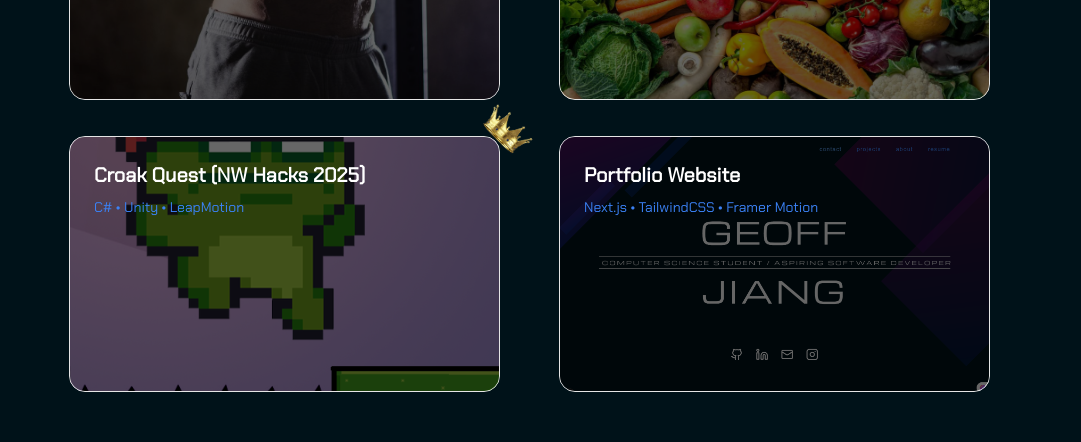
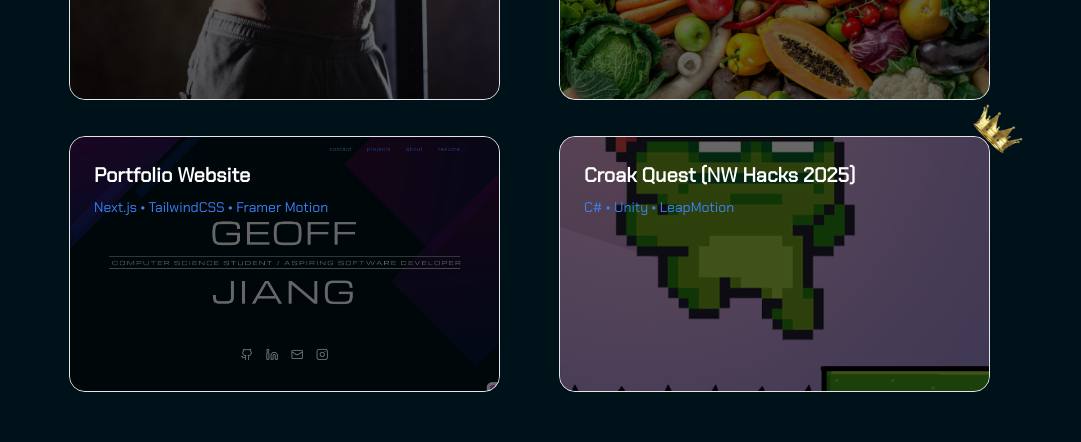
Before and after one commit to Khaedra/geoff-jiang, a Next.js app: page / in a window 1280 px wide. Shown: the part 1540-1982 px from the top of the page, without its empty margins (99-1180 px from the left). Built offline with nearby package versions, Linux system fonts and the light colour scheme.

Commit message:
feat: added up to date resume

```diff
--- a/app/page.tsx
+++ b/app/page.tsx
@@ -157,7 +157,7 @@ export default function Component() {
 
             ))}
             <li>
-              <Link href="/documents/TechResume2.pdf" download target="_blank" className='transition-colors text-blue-500 hover:text-blue-400'>resume</Link>
+              <Link href="/documents/Geoffrey_Jiang_Resume_2.pdf" download target="_blank" className='transition-colors text-blue-500 hover:text-blue-400'>resume</Link>
             </li>
           </ul>
         </div>
@@ -196,11 +196,12 @@ export default function Component() {
 
 
       <div className={`${chakra.className} relative grid grid-cols-1 md:grid-cols-2 auto-rows-fr gap-9 w-[80%] h-full p-10 mx-auto mb-24 justify-center align-middle`}>
-        <ProjectCard project={projects[0]} />
+        {projects.map((curr) => <ProjectCard project = {curr} /> )}
+        {/* <ProjectCard project={projects[0]} />
         <ProjectCard project={projects[1]} />
         <ProjectCard project={projects[2]} />
         <ProjectCard project={projects[4]} />
-        <ProjectCard project={projects[3]} />
+        <ProjectCard project={projects[3]} /> */}
 
       </div>
 
```
Also changed, not shown: 1 other file (tests, documents, lock files or other folders).
